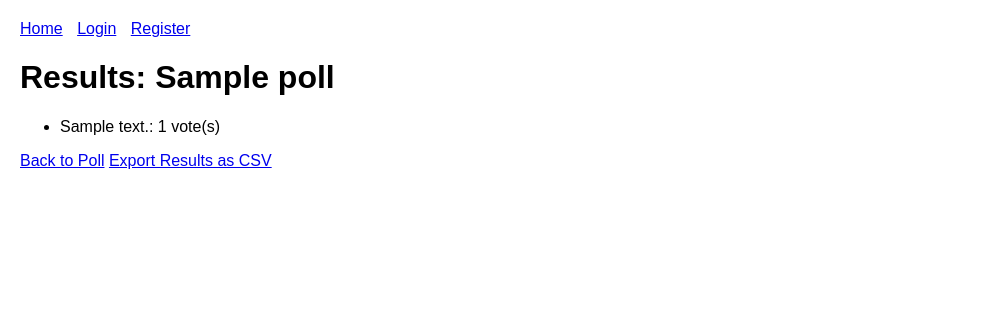
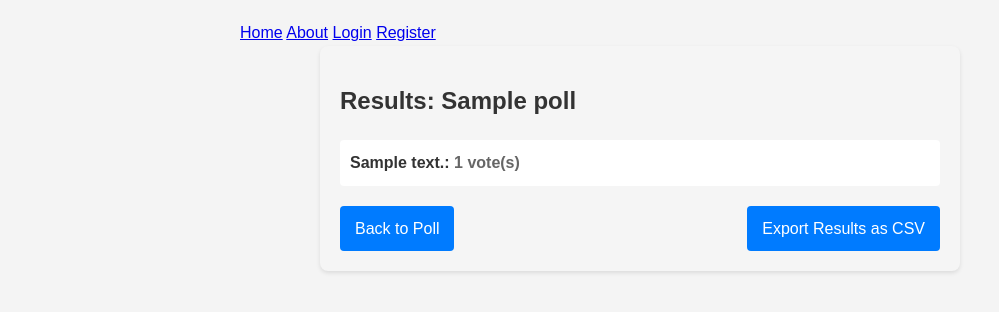
Before and after one commit to 094459/q-workshop-app, a Flask app: page /poll/1/results in a window 1280 px wide. Shown: the top 312 px of the page, without its empty margins (0-999 px from the left). Run offline with Flask 3, Linux system fonts and the light colour scheme; tables that the repository leaves empty hold one stand-in row (values such as "Sample post"); parts of the project's set-up code (start-up, migrations or seed data) failed here and were passed over.

Commit message:
update css

```diff
--- a/app.py
+++ b/app.py
@@ -10,6 +10,7 @@ route handlers, and utility functions.
 
 from flask import Flask, make_response, request, jsonify, session, render_template, redirect, url_for, flash
 from flask_sqlalchemy import SQLAlchemy
+
 from werkzeug.security import generate_password_hash, check_password_hash
 import os
 import csv
@@ -328,6 +329,7 @@ def view_results(poll_id):
         vote_count = Vote.query.filter_by(poll_id=poll_id, option_id=option.option_id).count()
         results[option.option_text] = vote_count
 
+
     return render_template('view_results.html', poll=poll, results=results)
 
 
--- /dev/null
+++ b/static/custom.css
@@ -0,0 +1,181 @@
+/* General styles */
+body {
+    font-family: Arial, sans-serif;
+    line-height: 1.6;
+    color: #333;
+    max-width: 800px;
+    margin: 0 auto;
+    padding: 20px;
+    background-color: #f4f4f4;
+}
+
+/* Poll container */
+.poll {
+    background-color: #fff;
+    border-radius: 8px;
+    box-shadow: 0 2px 4px rgba(0,0,0,0.1);
+    margin-bottom: 20px;
+    padding: 20px;
+    transition: transform 0.3s ease;
+}
+
+.poll:hover {
+    transform: translateY(-5px);
+}
+
+/* Poll title */
+.poll h2 {
+    color: #2c3e50;
+    font-size: 24px;
+    margin-bottom: 15px;
+}
+
+/* Poll options */
+.poll-options {
+    list-style-type: none;
+    padding: 0;
+}
+
+.poll-option {
+    background-color: #ecf0f1;
+    border-radius: 4px;
+    margin-bottom: 10px;
+    padding: 10px 15px;
+    cursor: pointer;
+    transition: background-color 0.3s ease;
+}
+
+.poll-option:hover {
+    background-color: #d5dbdb;
+}
+
+/* Vote button */
+.vote-button {
+    background-color: #3498db;
+    border: none;
+    border-radius: 4px;
+    color: white;
+    cursor: pointer;
+    font-size: 16px;
+    padding: 10px 20px;
+    margin-top: 15px;
+    transition: background-color 0.3s ease;
+}
+
+.vote-button:hover {
+    background-color: #2980b9;
+}
+
+/* Results */
+.poll-results {
+    margin-top: 20px;
+}
+
+.result-bar {
+    background-color: #2ecc71;
+    height: 20px;
+    margin-bottom: 10px;
+    transition: width 0.5s ease-in-out;
+}
+
+.result-text {
+    font-weight: bold;
+}
+
+.results-container {
+    max-width: 600px;
+    margin: 0 auto;
+    padding: 20px;
+    background-color: #f5f5f5;
+    border-radius: 8px;
+    box-shadow: 0 2px 4px rgba(0, 0, 0, 0.1);
+}
+
+.results-title {
+    color: #333;
+    font-size: 24px;
+    margin-bottom: 20px;
+}
+
+.results-list {
+    list-style-type: none;
+    padding: 0;
+}
+
+.result-item {
+    background-color: #fff;
+    padding: 10px;
+    margin-bottom: 10px;
+    border-radius: 4px;
+    display: flex;
+    justify-content: space-between;
+}
+
+.option {
+    font-weight: bold;
+}
+
+.votes {
+    color: #666;
+}
+
+.button-container {
+    margin-top: 20px;
+    display: flex;
+    justify-content: space-between;
+}
+
+.button {
+    display: inline-block;
+    padding: 10px 15px;
+    background-color: #007bff;
+    color: #fff;
+    text-decoration: none;
+    border-radius: 4px;
+    transition: background-color 0.3s;
+}
+
+.button:hover {
+    background-color: #0056b3;
+}
+
+.about-container {
+    max-width: 800px;
+    margin: 0 auto;
+    padding: 20px;
+    background-color: #fff;
+    border-radius: 8px;
+    box-shadow: 0 2px 4px rgba(0,0,0,0.1);
+}
+
+.about-title {
+    color: #2c3e50;
+    font-size: 32px;
+    margin-bottom: 20px;
+    text-align: center;
+}
+
+.about-section {
+    margin-bottom: 30px;
+}
+
+.section-title {
+    color: #3498db;
+    font-size: 24px;
+    margin-bottom: 10px;
+}
+
+.section-content {
+    color: #333;
+    line-height: 1.6;
+}
+
+.contact-link {
+    color: #3498db;
+    text-decoration: none;
+    transition: color 0.3s ease;
+}
+
+.contact-link:hover {
+    color: #2980b9;
+}
--- a/templates/base.html
+++ b/templates/base.html
@@ -8,7 +8,8 @@ SPDX-License-Identifier: Apache-2.0
     <meta charset="UTF-8">
     <meta name="viewport" content="width=device-width, initial-scale=1.0">
     <title>{% block title %}Voting App{% endblock %}</title>
-    <style>
+    <link rel="stylesheet" href="{{ url_for('static', filename='custom.css') }}">
+    <!-- <style>
         body { font-family: Arial, sans-serif; margin: 0; padding: 20px; }
         nav { margin-bottom: 20px; }
         nav a { margin-right: 10px; }
@@ -16,11 +17,12 @@ SPDX-License-Identifier: Apache-2.0
         .flash-message { padding: 10px; margin-bottom: 10px; border-radius: 5px; }
         .flash-message.success { background-color: #d4edda; color: #155724; }
         .flash-message.error { background-color: #f8d7da; color: #721c24; }
-    </style>
+    </style> -->
 </head>
 <body>
     <nav>
         <a href="{{ url_for('index') }}">Home</a>
+        <a href="{{ url_for('about') }}">About</a>
         {% if 'user_id' in session %}
             <a href="{{ url_for('create_poll') }}">Create Poll</a>
             <a href="{{ url_for('logout') }}">Logout</a>
--- a/templates/view_results.html
+++ b/templates/view_results.html
@@ -7,14 +7,19 @@ SPDX-License-Identifier: Apache-2.0
 {% block title %}Results: {{ poll.title }} - Voting App{% endblock %}
 
 {% block content %}
-    <h1>Results: {{ poll.title }}</h1>
-    <ul>
-        {% for option, votes in results.items() %}
-            <li>{{ option }}: {{ votes }} vote(s)</li>
-        {% endfor %}
-    </ul>
-    <a href="{{ url_for('view_poll', poll_id=poll.poll_id) }}">Back to Poll</a>
-
-    <a href="{{ url_for('export_poll', poll_id=poll.poll_id) }}">Export Results as CSV</a>
-
+    <div class="results-container">
+        <h1 class="results-title">Results: {{ poll.title }}</h1>
+        <ul class="results-list">
+            {% for option, votes in results.items() %}
+                <li class="result-item">
+                    <span class="option">{{ option }}:
+                    <span class="votes">{{ votes }} vote(s)
+                </li>
+            {% endfor %}
+        </ul>
+        <div class="button-container">
+            <a href="{{ url_for('view_poll', poll_id=poll.poll_id) }}" class="button">Back to Poll</a>
+            <a href="{{ url_for('export_poll', poll_id=poll.poll_id) }}" class="button">Export Results as CSV</a>
+        </div>
+    </div>
 {% endblock %}
```
Also changed, not shown: templates/about.html (+30 -49 lines), templates/index.html (+13 -3 lines), templates/view_poll.html (+15 -9 lines).
